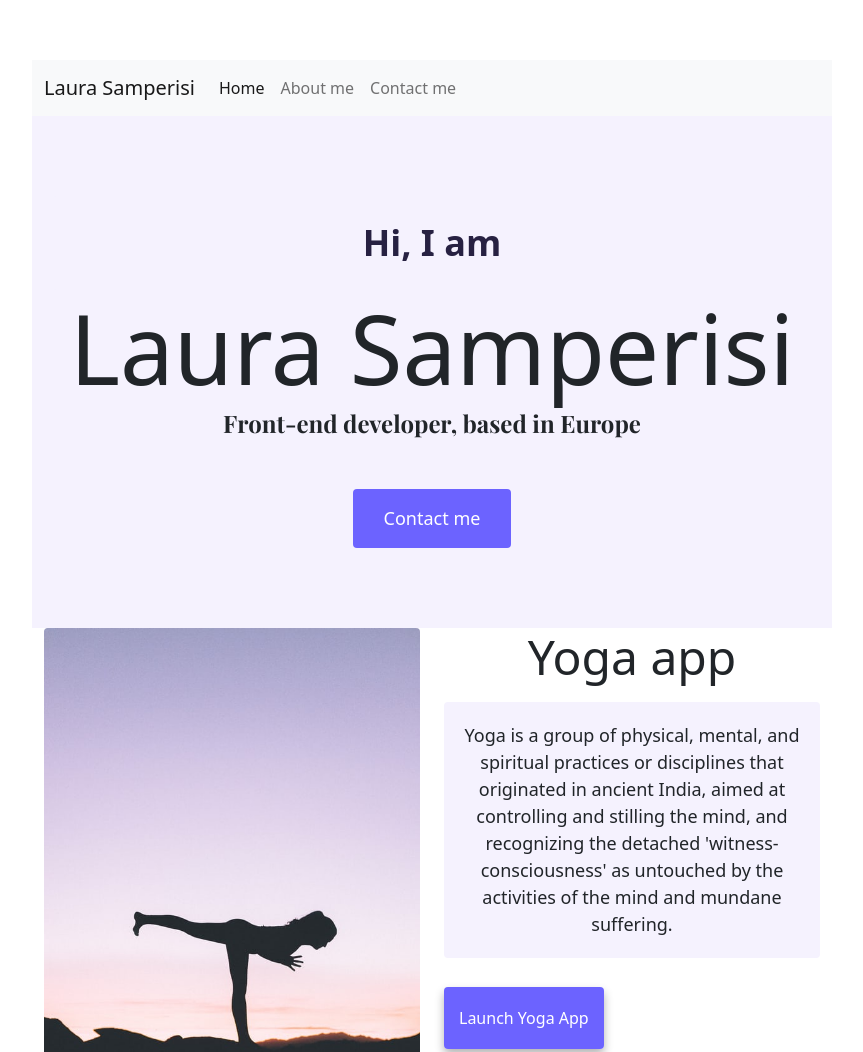
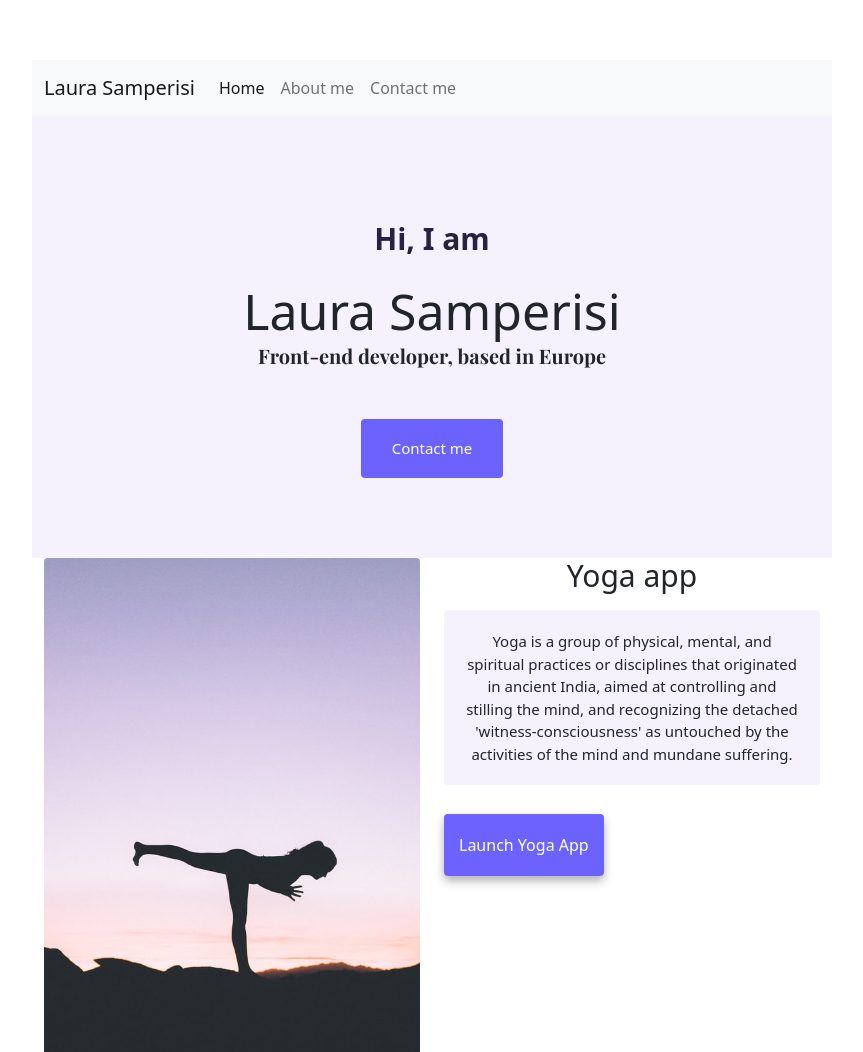
Before and after one commit to lasa1828/personal-website3, a plain HTML site: page index.html in a window 1280 px wide. Shown: the top 1052 px of the page, without its empty margins (208-1071 px from the left). Drawn offline with nearby package versions, Linux system fonts and the light colour scheme.

Commit message:
fontsizeCorrection

```diff
--- a/src/styles.css
+++ b/src/styles.css
@@ -19,15 +19,15 @@ h3 {
 }
 
 h1 {
-  font-size: 96px;
+  font-size: 50px;
 }
 
 h2 {
-  font-size: 48px;
+  font-size: 30px;
 }
 
 h3 {
-  font-size: 24px;
+  font-size: 20px;
   opacity: 0.7;
 }
 
@@ -35,7 +35,7 @@ p {
   background: var(--secondary-color);
   padding: 20px;
   border-radius: 4px;
-  font-size: 18px;
+  font-size: 15px;
   line-height: 1.5;
   text-align: center;
 }
@@ -44,7 +44,7 @@ p {
   background: var(--primary-color);
   border-radius: 4px;
   color: white;
-  font-size: 18px;
+  font-size: 15px;
   line-height: 27px;
   padding: 15px 30px;
 }
@@ -53,7 +53,7 @@ p {
   color: var(--primary-color);
   border: 1px solid var(--branding-color);
   border-radius: 4px;
-  font-size: 18px;
+  font-size: 15px;
   line-height: 27px;
   padding: 15px 30px;
 }
@@ -64,7 +64,7 @@ p {
 }
 
 .hero p {
-  font-size: 36px;
+  font-size: 30px;
   font-weight: bold;
   margin: 0;
   color: #272142;
@@ -74,7 +74,7 @@ p {
   font-family: var(--heading-font-family);
   font-weight: normal;
   line-height: 1.5;
-  font-size: 24px;
+  font-size: 20px;
 }
 
 .navigation-links {
@@ -118,7 +118,7 @@ p {
   display: flex;
   justify-content: center;
   color: var(--primary-color);
-  font-size: 28px;
+  font-size: 20px;
   text-decoration: none;
 }
 
```
